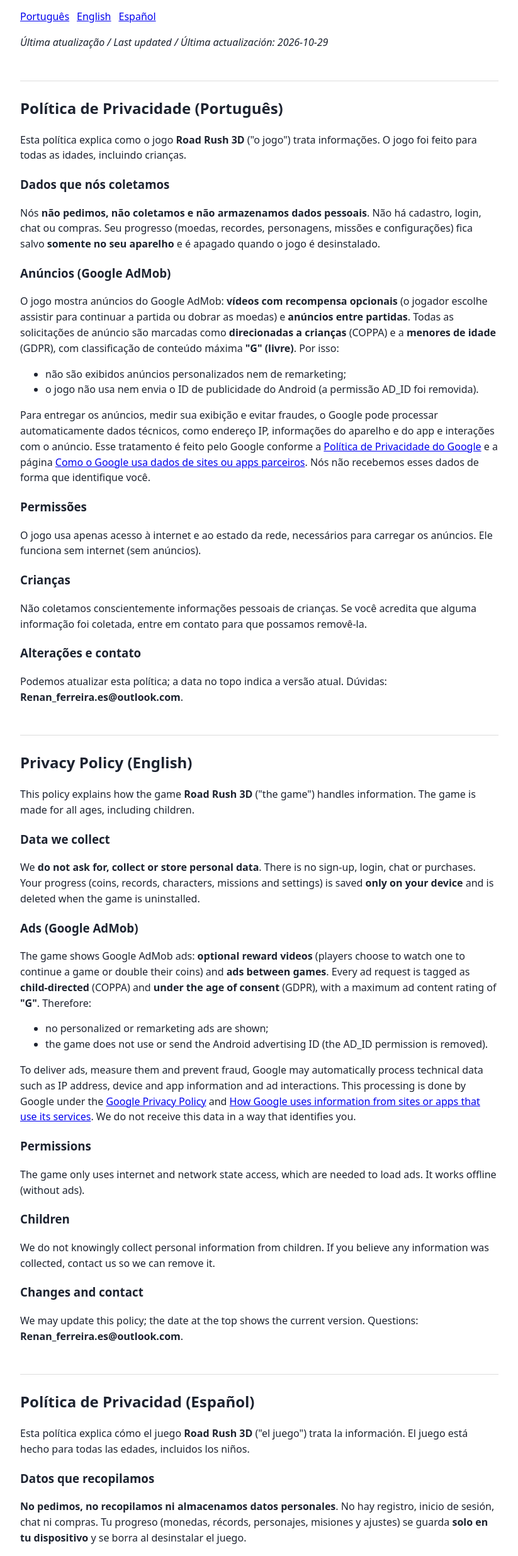
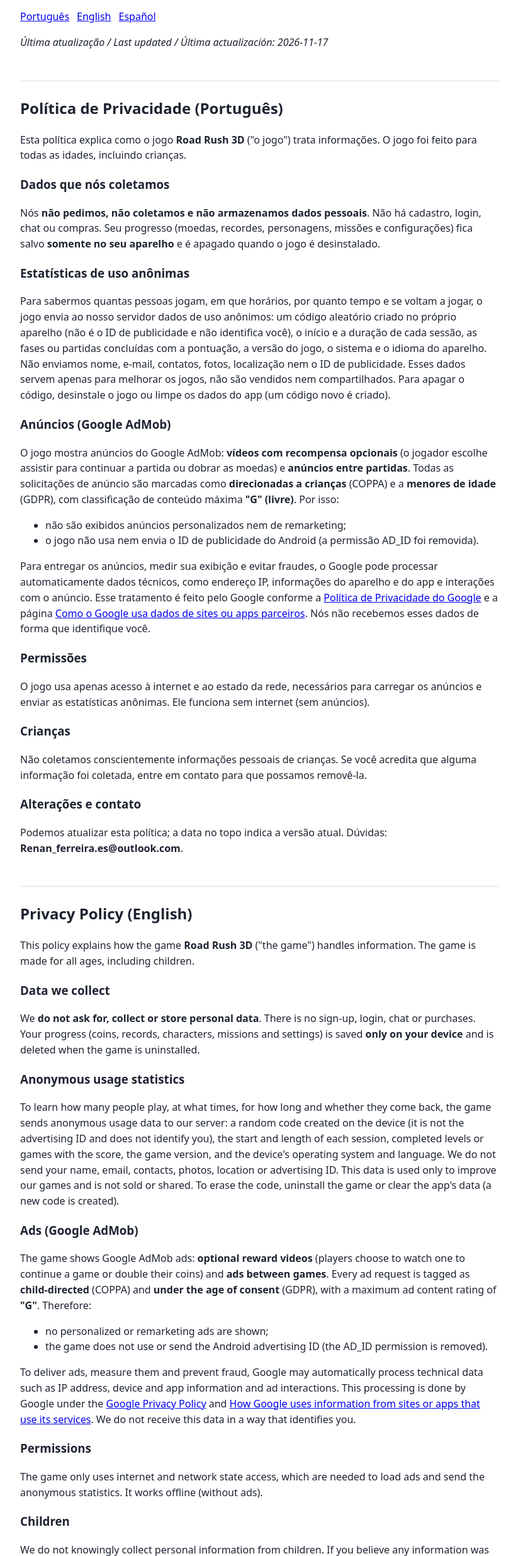
Before and after one commit to RenanSantosF/Game-ROAD-RUSH-3D, a plain HTML site: page store/privacy-policy.html in a window 1280 px wide. Shown: the part 84-2555 px from the top of the page at 63% size, without its empty margins (228-1051 px from the left). Drawn offline with Linux system fonts and the light colour scheme.

Commit message:
Estatísticas anônimas de uso para o Painel dos Jogos (sessões, tempo jogado, fases) e política de privacidade atualizada
Co-Authored-By: Claude Opus 5.5 <noreply@anthropic.com>
Claude-Session: https://claude.ai/code/session_01X9YghffZVJ5zKcG94BgUWq

```diff
--- a/store/privacy-policy.html
+++ b/store/privacy-policy.html
@@ -13,12 +13,14 @@
 <body>
 <h1>Road Rush 3D</h1>
 <nav><a href="#pt">Português</a><a href="#en">English</a><a href="#es">Español</a></nav>
-<p><em>Última atualização / Last updated / Última actualización: 2026-10-29</em></p>
+<p><em>Última atualização / Last updated / Última actualización: 2026-11-17</em></p>
 
 <h2 id="pt">Política de Privacidade (Português)</h2>
 <p>Esta política explica como o jogo <strong>Road Rush 3D</strong> ("o jogo") trata informações. O jogo foi feito para todas as idades, incluindo crianças.</p>
 <h3>Dados que nós coletamos</h3>
 <p>Nós <strong>não pedimos, não coletamos e não armazenamos dados pessoais</strong>. Não há cadastro, login, chat ou compras. Seu progresso (moedas, recordes, personagens, missões e configurações) fica salvo <strong>somente no seu aparelho</strong> e é apagado quando o jogo é desinstalado.</p>
+<h3>Estatísticas de uso anônimas</h3>
+<p>Para sabermos quantas pessoas jogam, em que horários, por quanto tempo e se voltam a jogar, o jogo envia ao nosso servidor dados de uso anônimos: um código aleatório criado no próprio aparelho (não é o ID de publicidade e não identifica você), o início e a duração de cada sessão, as fases ou partidas concluídas com a pontuação, a versão do jogo, o sistema e o idioma do aparelho. Não enviamos nome, e-mail, contatos, fotos, localização nem o ID de publicidade. Esses dados servem apenas para melhorar os jogos, não são vendidos nem compartilhados. Para apagar o código, desinstale o jogo ou limpe os dados do app (um código novo é criado).</p>
 <h3>Anúncios (Google AdMob)</h3>
 <p>O jogo mostra anúncios do Google AdMob: <strong>vídeos com recompensa opcionais</strong> (o jogador escolhe assistir para continuar a partida ou dobrar as moedas) e <strong>anúncios entre partidas</strong>. Todas as solicitações de anúncio são marcadas como <strong>direcionadas a crianças</strong> (COPPA) e a <strong>menores de idade</strong> (GDPR), com classificação de conteúdo máxima <strong>"G" (livre)</strong>. Por isso:</p>
 <ul>
@@ -27,7 +29,7 @@
 </ul>
 <p>Para entregar os anúncios, medir sua exibição e evitar fraudes, o Google pode processar automaticamente dados técnicos, como endereço IP, informações do aparelho e do app e interações com o anúncio. Esse tratamento é feito pelo Google conforme a <a href="https://policies.google.com/privacy">Política de Privacidade do Google</a> e a página <a href="https://policies.google.com/technologies/partner-sites">Como o Google usa dados de sites ou apps parceiros</a>. Nós não recebemos esses dados de forma que identifique você.</p>
 <h3>Permissões</h3>
-<p>O jogo usa apenas acesso à internet e ao estado da rede, necessários para carregar os anúncios. Ele funciona sem internet (sem anúncios).</p>
+<p>O jogo usa apenas acesso à internet e ao estado da rede, necessários para carregar os anúncios e enviar as estatísticas anônimas. Ele funciona sem internet (sem anúncios).</p>
 <h3>Crianças</h3>
 <p>Não coletamos conscientemente informações pessoais de crianças. Se você acredita que alguma informação foi coletada, entre em contato para que possamos removê-la.</p>
 <h3>Alterações e contato</h3>
@@ -37,6 +39,8 @@
 <p>This policy explains how the game <strong>Road Rush 3D</strong> ("the game") handles information. The game is made for all ages, including children.</p>
 <h3>Data we collect</h3>
 <p>We <strong>do not ask for, collect or store personal data</strong>. There is no sign-up, login, chat or purchases. Your progress (coins, records, characters, missions and settings) is saved <strong>only on your device</strong> and is deleted when the game is uninstalled.</p>
+<h3>Anonymous usage statistics</h3>
+<p>To learn how many people play, at what times, for how long and whether they come back, the game sends anonymous usage data to our server: a random code created on the device (it is not the advertising ID and does not identify you), the start and length of each session, completed levels or games with the score, the game version, and the device's operating system and language. We do not send your name, email, contacts, photos, location or advertising ID. This data is used only to improve our games and is not sold or shared. To erase the code, uninstall the game or clear the app's data (a new code is created).</p>
 <h3>Ads (Google AdMob)</h3>
 <p>The game shows Google AdMob ads: <strong>optional reward videos</strong> (players choose to watch one to continue a game or double their coins) and <strong>ads between games</strong>. Every ad request is tagged as <strong>child-directed</strong> (COPPA) and <strong>under the age of consent</strong> (GDPR), with a maximum ad content rating of <strong>"G"</strong>. Therefore:</p>
 <ul>
@@ -45,7 +49,7 @@
 </ul>
 <p>To deliver ads, measure them and prevent fraud, Google may automatically process technical data such as IP address, device and app information and ad interactions. This processing is done by Google under the <a href="https://policies.google.com/privacy">Google Privacy Policy</a> and <a href="https://policies.google.com/technologies/partner-sites">How Google uses information from sites or apps that use its services</a>. We do not receive this data in a way that identifies you.</p>
 <h3>Permissions</h3>
-<p>The game only uses internet and network state access, which are needed to load ads. It works offline (without ads).</p>
+<p>The game only uses internet and network state access, which are needed to load ads and send the anonymous statistics. It works offline (without ads).</p>
 <h3>Children</h3>
 <p>We do not knowingly collect personal information from children. If you believe any information was collected, contact us so we can remove it.</p>
 <h3>Changes and contact</h3>
@@ -55,6 +59,8 @@
 <p>Esta política explica cómo el juego <strong>Road Rush 3D</strong> ("el juego") trata la información. El juego está hecho para todas las edades, incluidos los niños.</p>
 <h3>Datos que recopilamos</h3>
 <p><strong>No pedimos, no recopilamos ni almacenamos datos personales</strong>. No hay registro, inicio de sesión, chat ni compras. Tu progreso (monedas, récords, personajes, misiones y ajustes) se guarda <strong>solo en tu dispositivo</strong> y se borra al desinstalar el juego.</p>
+<h3>Estadísticas de uso anónimas</h3>
+<p>Para saber cuántas personas juegan, a qué horas, cuánto tiempo y si vuelven a jugar, el juego envía a nuestro servidor datos de uso anónimos: un código aleatorio creado en el propio dispositivo (no es el ID de publicidad y no te identifica), el inicio y la duración de cada sesión, los niveles o partidas terminados con la puntuación, la versión del juego, y el sistema y el idioma del dispositivo. No enviamos nombre, correo, contactos, fotos, ubicación ni el ID de publicidad. Estos datos se usan solo para mejorar los juegos y no se venden ni se comparten. Para borrar el código, desinstala el juego o borra los datos de la app (se crea un código nuevo).</p>
 <h3>Anuncios (Google AdMob)</h3>
 <p>El juego muestra anuncios de Google AdMob: <strong>videos con recompensa opcionales</strong> (el jugador elige verlos para continuar la partida o duplicar las monedas) y <strong>anuncios entre partidas</strong>. Todas las solicitudes de anuncios se marcan como <strong>dirigidas a niños</strong> (COPPA) y a <strong>menores de edad</strong> (RGPD), con una clasificación de contenido máxima <strong>"G"</strong>. Por eso:</p>
 <ul>
@@ -63,7 +69,7 @@
 </ul>
 <p>Para mostrar los anuncios, medirlos y evitar fraudes, Google puede procesar automáticamente datos técnicos, como la dirección IP, información del dispositivo y de la app e interacciones con el anuncio. Este tratamiento lo realiza Google según la <a href="https://policies.google.com/privacy">Política de Privacidad de Google</a> y <a href="https://policies.google.com/technologies/partner-sites">Cómo utiliza Google la información de sitios o aplicaciones que utilizan sus servicios</a>. No recibimos estos datos de forma que te identifique.</p>
 <h3>Permisos</h3>
-<p>El juego solo usa acceso a internet y al estado de la red, necesarios para cargar los anuncios. Funciona sin conexión (sin anuncios).</p>
+<p>El juego solo usa acceso a internet y al estado de la red, necesarios para cargar los anuncios y enviar las estadísticas anónimas. Funciona sin conexión (sin anuncios).</p>
 <h3>Niños</h3>
 <p>No recopilamos a sabiendas información personal de niños. Si crees que se recopiló alguna información, contáctanos para eliminarla.</p>
 <h3>Cambios y contacto</h3>
```
Also changed, not shown: 5 other files.
